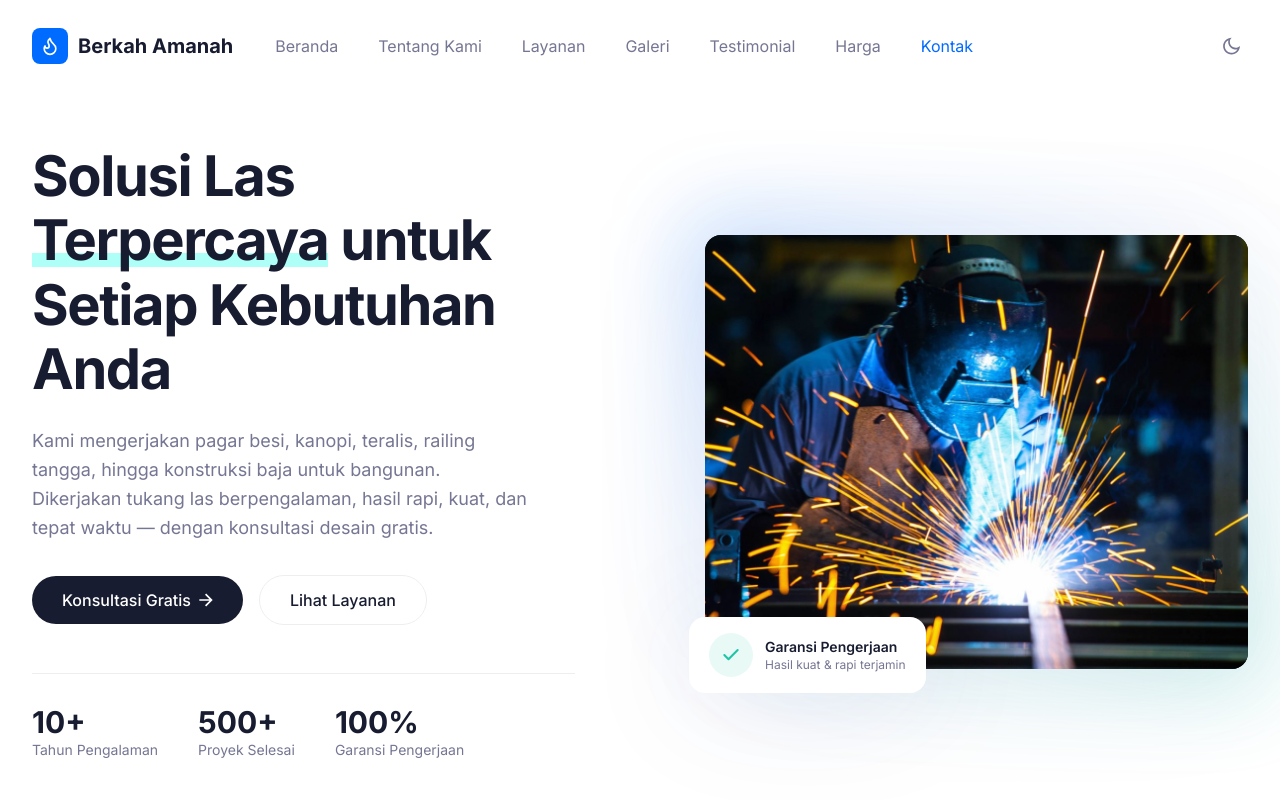
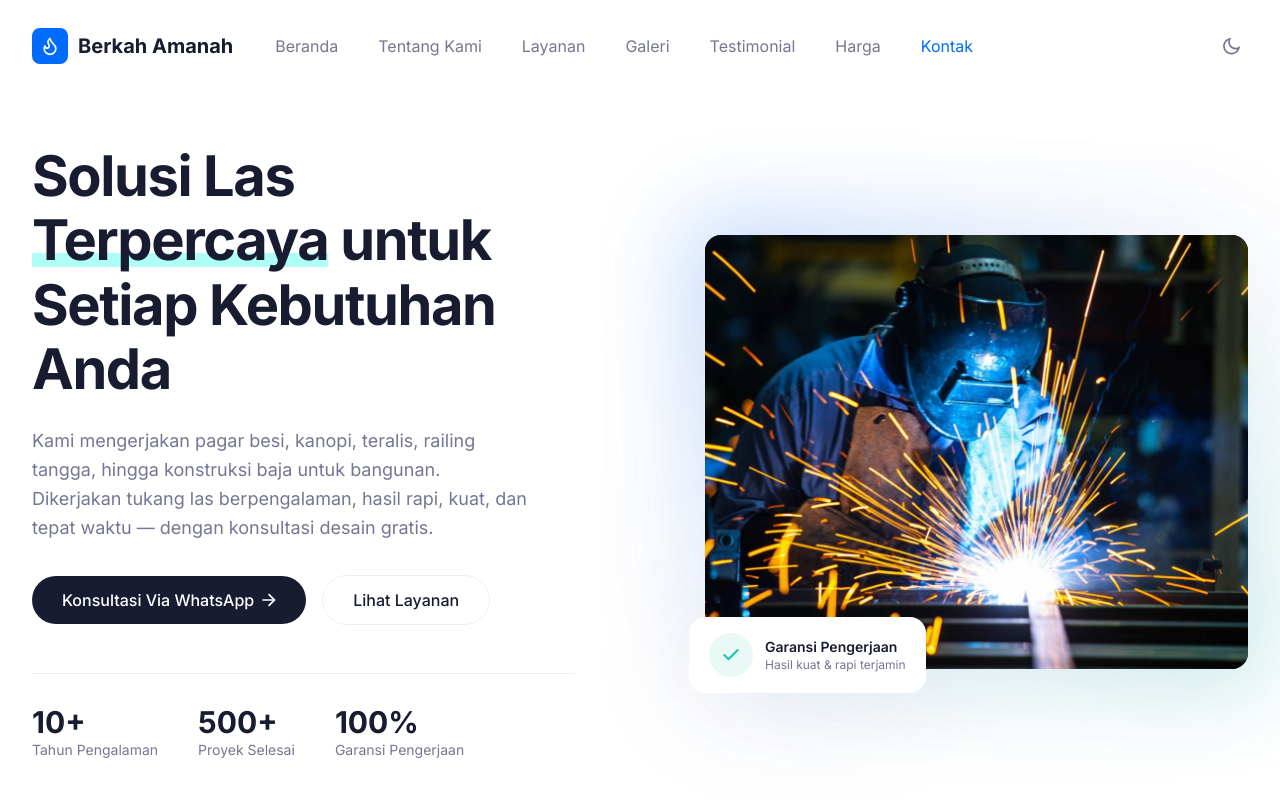
Before and after one commit to AkbarNasa1/web-las, a Next.js app: page / in a window 1280 px wide. Shown: the top 800 px of the page. Built offline with nearby package versions, Linux system fonts and the light colour scheme.

Commit message:
fixed: integrasi WhatsApp

```diff
--- a/components/Hero/index.tsx
+++ b/components/Hero/index.tsx
@@ -1,6 +1,12 @@
 "use client";
 import Image from "next/image";
 import { motion } from "framer-motion";
+
+const targetPhoneNumber = "6281563996642";
+const defaultMessage = encodeURIComponent(
+  "Halo Bengkel Las Berkah Amanah, saya ingin berkonsultasi mengenai layanan las."
+);
+const waLink = `https://wa.me/${targetPhoneNumber}?text=${defaultMessage}`;
 
 const stats = [
   { value: "10+", label: "Tahun Pengalaman" },
@@ -41,11 +47,14 @@ const Hero = () => {
               </p>
 
               <div className="mt-8 flex flex-wrap items-center gap-4">
+                {/* Tombol WhatsApp yang sudah diperbaiki */}
                 <a
-                  href="/#contact"
+                  href={waLink}
+                  target="_blank"
+                  rel="noopener noreferrer"
                   className="flex items-center gap-2 rounded-full bg-black px-7.5 py-3 font-medium text-white duration-300 ease-in-out hover:bg-blackho dark:bg-btndark dark:hover:bg-blackho"
                 >
-                  Konsultasi Gratis
+                  Konsultasi Via WhatsApp
                   <svg
                     width="14"
                     height="14"
```
